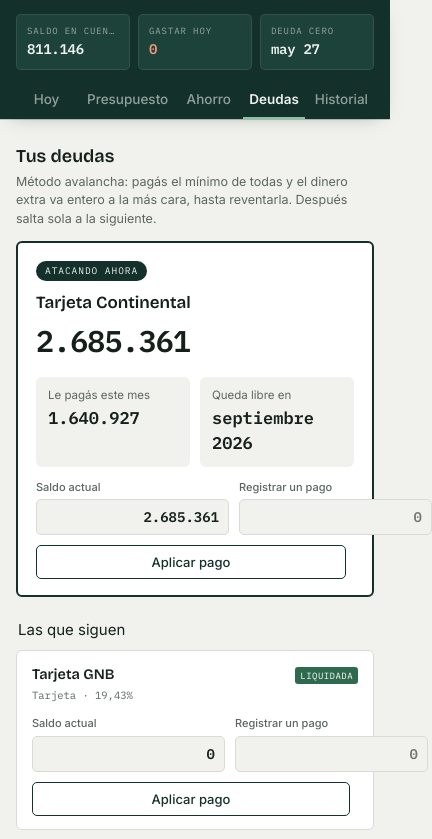
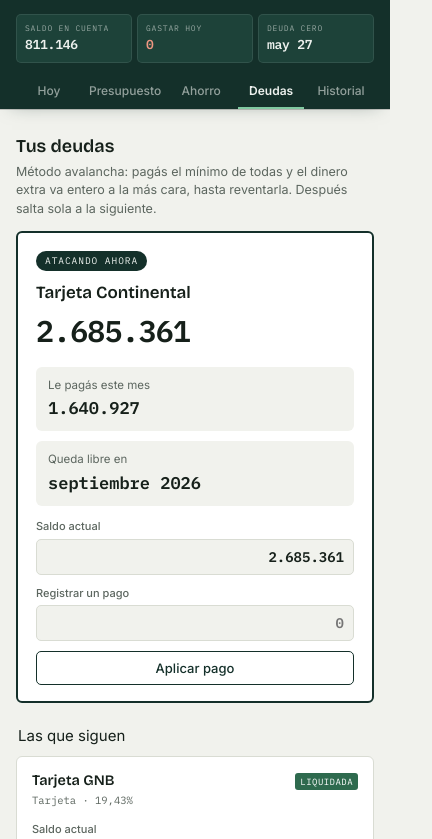
Before and after one commit to fprg99/mi-plan, a plain HTML site: page index.html in a window 390 px wide. Both pictures are taken after a click on the tab "Deudas". Shown: the top 839 px of the page, 432 px wide, since content can reach past the window. Drawn offline with nearby package versions, Linux system fonts and the light colour scheme.

Commit message:
Update index.html

```diff
--- a/index.html
+++ b/index.html
@@ -25,7 +25,7 @@
     --data:'IBM Plex Mono',ui-monospace,monospace;
   }
   *{box-sizing:border-box}
-  body{margin:0;background:var(--bone);color:var(--ink);font-family:var(--body);font-size:15px;line-height:1.5;-webkit-font-smoothing:antialiased}
+  body{margin:0;background:var(--bone);color:var(--ink);font-family:var(--body);font-size:15px;line-height:1.5;-webkit-font-smoothing:antialiased;overflow-x:hidden}
   .wrap{max-width:720px;margin:0 auto;padding:0 16px 60px}
   .num{font-family:var(--data);font-variant-numeric:tabular-nums}
   .card{background:var(--paper);border:1px solid var(--rule);border-radius:6px}
@@ -185,6 +185,7 @@
   .foco-box{background:var(--bone);border-radius:6px;padding:10px 12px}
   .foco-k{font-size:11.5px;color:var(--ink-soft);margin-bottom:2px}
   .foco-v{font-family:var(--data);font-size:17px;font-weight:600}
+  .foco-sub2{font-family:var(--body);font-size:10.5px;font-weight:400;color:var(--moss);margin-top:2px}
   .mini-tag{font-family:var(--data);font-size:9px;letter-spacing:.06em;text-transform:uppercase;background:var(--deep);color:var(--on-deep);padding:2px 6px;border-radius:3px;margin-left:6px;vertical-align:1px}
   .drow-foco{border-color:var(--deep)}
   .drow-progress{height:8px;background:#E9EBE4;border-radius:4px;overflow:hidden;margin:11px 0 7px}
@@ -287,6 +288,21 @@
   @media (max-width:560px){
     .rowhead,.erow{grid-template-columns:1fr 86px 86px 28px}
     .kpi .v{font-size:14px}
+    /* deudas: apilar los dos campos en una columna para que entren en pantalla chica */
+    .drow-grid{grid-template-columns:1fr}
+    .foco-grid{grid-template-columns:1fr}
+    .drow-act{grid-template-columns:1fr}
+    .drow-grid input,.drow-act input,.drow-act button{width:100%}
+    /* que nada empuje el ancho */
+    .wrap{overflow-x:hidden}
+    .scroll{max-width:100%}
+  }
+  @media (max-width:420px){
+    .strip{gap:5px}
+    .kpi{padding:7px 8px}
+    .kpi .v{font-size:13px}
+    .kpi .k{font-size:8px}
+    .tab{font-size:12px;padding:9px 3px}
   }
   @media (prefers-reduced-motion:no-preference){
     .bar div,.meter div,.cell{transition:width .22s ease,background .18s ease}
@@ -865,7 +881,7 @@
         renderAll(); guardar();
       });
       var mi=row.querySelector('.todo-inp');
-      if(mi) mi.addEventListener('change', function(){ t.monto=pn(mi.value); renderAll(); guardar(); });
+      if(mi) mi.addEventListener('change', function(){ t.monto=pn(mi.value); if(t.id==='t15') t.editado=true; renderAll(); guardar(); });
       row.querySelector('.kill').addEventListener('click', function(){
         st.todos=st.todos.filter(function(x){return x!==t;}); renderAll(); guardar();
       });
@@ -1066,14 +1082,21 @@
     var foco=el('focoDeuda'); foco.innerHTML='';
     var mObj = objId ? meta[objId] : null;
     if(mObj){
-      var pago = pagoMes[objId]||0;
+      var pagoPlan = pagoMes[objId]||0;
+      // cuánto ya le pagaste a esta deuda este ciclo (movimientos de tipo deuda)
+      var yaPagado = (st.movs||[]).reduce(function(sum,m){ return sum + ((m.tipo==='deuda' && m.cat===objId)?m.monto:0); }, 0);
+      var falta = Math.max(0, pagoPlan - yaPagado);
+      var kFoco = yaPagado>0 ? 'Te falta este mes' : 'Le pagás este mes';
+      var vFoco = yaPagado>0
+        ? gs(falta)+'<div class="foco-sub2">ya pagaste '+gs(yaPagado)+'</div>'
+        : gs(pagoPlan);
       foco.innerHTML=
         '<div class="card foco">'+
           '<div class="foco-tag">Atacando ahora</div>'+
           '<div class="foco-nm">'+mObj.nm+'</div>'+
           '<div class="foco-saldo num">'+gs(saldoDe(mObj))+'</div>'+
           '<div class="foco-grid">'+
-            '<div class="foco-box"><div class="foco-k">Le pagás este mes</div><div class="foco-v num">'+gs(pago)+'</div></div>'+
+            '<div class="foco-box"><div class="foco-k">'+kFoco+'</div><div class="foco-v num">'+vFoco+'</div></div>'+
             '<div class="foco-box"><div class="foco-k">Queda libre en</div><div class="foco-v">'+etiquetaFin(objId)+'</div></div>'+
           '</div>'+
           '<div class="drow-grid" style="margin-top:12px">'+
@@ -1415,7 +1438,44 @@
   }
 
   // ============ RENDER GLOBAL ============
+  function sincronizarAporte(){
+    // OBJETIVO DEL MES: cuánto pagar a la deuda más cara este ciclo (mínimo + extra).
+    // Se calcula UNA sola vez al abrir el ciclo y queda CONGELADO en st.objetivoMes.
+    // Así, cuando pagás y el saldo baja, el objetivo NO se recalcula: solo mostramos
+    // cuánto falta de ese objetivo fijo. Sin esto, cada pago generaba un aporte nuevo.
+    var ap = (st.todos||[]).filter(function(t){ return t.id==='t15'; })[0];
+    if(!ap) return;
+
+    // fijar el objetivo del ciclo si todavía no está fijado
+    if(!st.objetivoMes || !st.objetivoMes.id){
+      try{
+        var sim=simular();
+        var objId=sim.objetivoActual;
+        if(objId){
+          var plan=(sim.cal[0] && sim.cal[0].p[objId]) || 0;
+          st.objetivoMes = { id:objId, monto:plan };
+        }
+      }catch(e){}
+    }
+    if(!st.objetivoMes || !st.objetivoMes.id) return;
+
+    var objId=st.objetivoMes.id;
+    ap.deuda=objId;
+    ap.nm='Aporte extra a '+(nombreDeuda(objId).replace('Tarjeta ','').replace('Préstamo ',''));
+
+    // lo ya pagado a esa deuda este ciclo
+    var yaPag=(st.movs||[]).reduce(function(sum,m){ return sum + ((m.tipo==='deuda' && m.cat===objId)?m.monto:0); }, 0);
+
+    if(ap.editado){ return; } // si lo editaste a mano, respetamos tu monto
+    // el pendiente muestra lo que FALTA del objetivo del mes
+    ap.monto = Math.max(0, st.objetivoMes.monto - yaPag);
+    // si ya cubriste el objetivo, marcarlo hecho para que no moleste
+    if(ap.monto<=0 && !ap.hecho){ ap.hecho=true; }
+    if(ap.monto>0 && ap.hecho && yaPag < st.objetivoMes.monto){ /* sigue pendiente */ }
+  }
+
   function renderAll(){
+    sincronizarAporte();
     renderChips();
     syncDesc();
     renderTodos();
@@ -1587,6 +1647,8 @@
 
   function cerrarCiclo(f){
     archivarMes();
+    (st.todos||[]).forEach(function(t){ if(t.id==='t15'){ t.editado=false; t.hecho=false; } });
+    st.objetivoMes=null;
     st.movs=[];
     var nuevos=[];
     (st.todos||[]).forEach(function(t){
```
